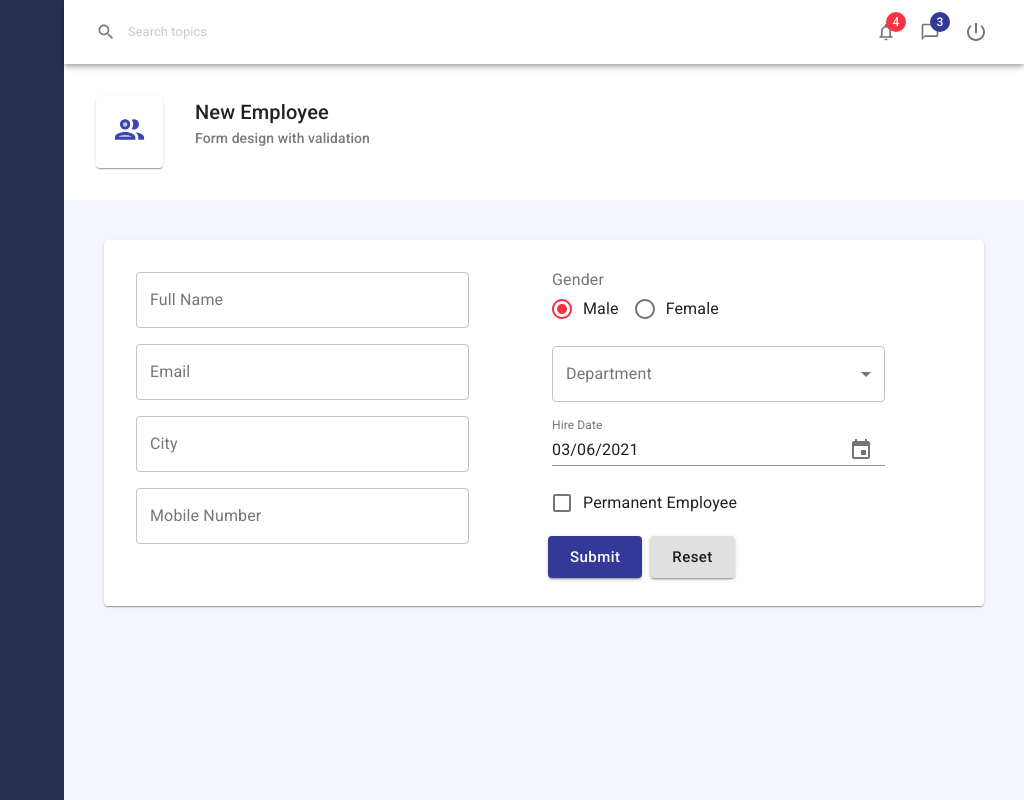
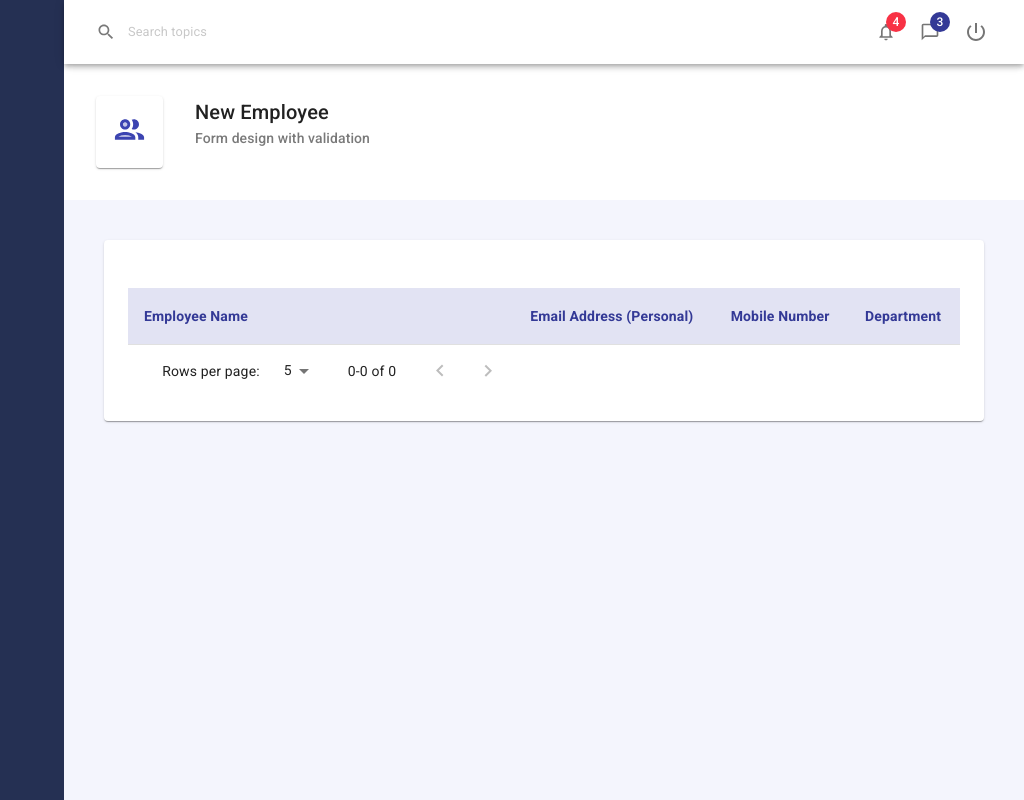
Before and after one commit to oonqt/react-material-ui, a React (Create React App) app: page / in a window 1280 px wide. Shown: the whole page, without its empty margins (256-1280 px from the left). Built offline with nearby package versions, Linux system fonts and the light colour scheme.

Commit message:
i got a big essssss

```diff
--- /dev/null
+++ b/src/components/useTable.jsx
@@ -0,0 +1,72 @@
+import React, { useState } from 'react';
+import { Table, TableHead, TableRow, TableCell, TablePagination, makeStyles } from '@material-ui/core';
+
+const useStyles = makeStyles(theme => ({
+    table: {
+        marginTop: theme.spacing(3),
+        '& thead th': {
+            fontWeight: '600',
+            color: theme.palette.primary.main,
+            backgroundColor: theme.palette.primary.light
+        },
+        '& tbody td': {
+            fontWeight: '300'
+        },
+        '& tbody tr:hover': {
+            backgroundColor: '#fffbf2',
+            cursor: 'pointer'
+        }
+    }
+}));
+
+export default function useTable(records, headCells) {
+    const classes = useStyles();
+
+    const pages = [5, 10, 25];
+    const [page, setPage] = useState(0);
+    const [rowsPerPage, setRowsPerPage] = useState(pages[page]);
+
+    const TblContainer = props => (
+        <Table className={classes.table}>
+            {props.children}
+        </Table>
+    )
+
+    const TblHead = props => {
+        return (<TableHead>
+            <TableRow>
+                {
+                    headCells.map(headCell => (
+                        <TableCell key={headCell.id}>
+                            {headCell.label}
+                        </TableCell>)
+                    )
+                }
+            </TableRow>
+        </TableHead>)
+    }
+
+    const handleChangePage = (_, newPage) => setPage(newPage);
+
+    const handleChangeRowsPerPage = event => setRowsPerPage(parseInt(event.target.value, 10));
+
+    const recordsAfterPagingAndSorting = () => {
+        return records.slice();
+    }
+
+    const TblPagination = () => (<TablePagination
+        component='div'
+        page={page}
+        rowsPerPageOptions={pages}
+        rowsPerPage={rowsPerPage}
+        count={records.length}
+        onChangePage={handleChangePage}
+        onChangeRowsPerPage={handleChangeRowsPerPage}
+    />)
+
+    return {
+        TblContainer,
+        TblPagination,
+        TblHead
+    }
+}
--- a/src/pages/Employees/EmployeeForm.jsx
+++ b/src/pages/Employees/EmployeeForm.jsx
@@ -1,4 +1,4 @@
-import React, { useEffect } from 'react';
+import React from 'react';
 import { Grid } from '@material-ui/core';
 import * as employeeService from '../../services/employeeService';
 
--- a/src/pages/Employees/Employees.jsx
+++ b/src/pages/Employees/Employees.jsx
@@ -1,7 +1,8 @@
-import React from 'react';
-
-import { Paper, makeStyles } from '@material-ui/core';
+import React, { useState } from 'react';
+import { Paper, makeStyles, TableBody, TableRow, TableCell } from '@material-ui/core';
 import PeopleOutlineTwoToneIcon from "@material-ui/icons/PeopleOutlineTwoTone";
+import useTable from '../../components/useTable';
+import * as employeeService from '../../services/employeeService';
 
 import EmployeeForm from './EmployeeForm';
 import PageHeader from "../../components/PageHeader";
@@ -13,14 +14,40 @@
     }
 }));
 
+const headCells = [
+    { id: 'fullName', label: 'Employee Name' },
+    { id: 'email', label: 'Email Address (Personal)' },
+    { id: 'mobile', label: 'Mobile Number' },
+    { id: 'department', label: 'Department' }
+];
+
 export default function Employees() {
     const classes = useStyles();
+    const [records, setRecords] = useState(employeeService.getAllEmployees());
+
+    const { TblContainer, TblHead, TblPagination } = useTable(records, headCells);
 
     return (
         <>
             <PageHeader title="New Employee" subTitle="Form design with validation" icon={<PeopleOutlineTwoToneIcon fontSize="large" />} />
             <Paper className={classes.pageContent}>
-                <EmployeeForm />
+                {/* <EmployeeForm /> */}
+                <TblContainer>
+                    <TblHead />
+                    <TableBody>
+                        {
+                            records.map(item => (
+                                <TableRow key={item.id}>
+                                    <TableCell>{item.fullName}</TableCell>
+                                    <TableCell>{item.email}</TableCell>
+                                    <TableCell>{item.mobile}</TableCell>
+                                    <TableCell>{item.department}</TableCell>
+                                </TableRow>)
+                            )
+                        }
+                    </TableBody>
+                    <TblPagination />
+                </TblContainer>
             </Paper>
         </>
     )
--- a/src/services/employeeService.js
+++ b/src/services/employeeService.js
@@ -24,6 +24,10 @@
 }
 
 export const getAllEmployees = () => {
-    const employees = localStorage.getItem(KEYS.employees) || "[]";
-    return JSON.parse(employees);
+    const employees = JSON.parse(localStorage.getItem(KEYS.employees)) || [];
+    const departments = getDepartmentCollection();
+    return employees.map(e => ({
+        ...e,
+        department: departments[e.departmentId - 1].title
+    }));
 }
```
